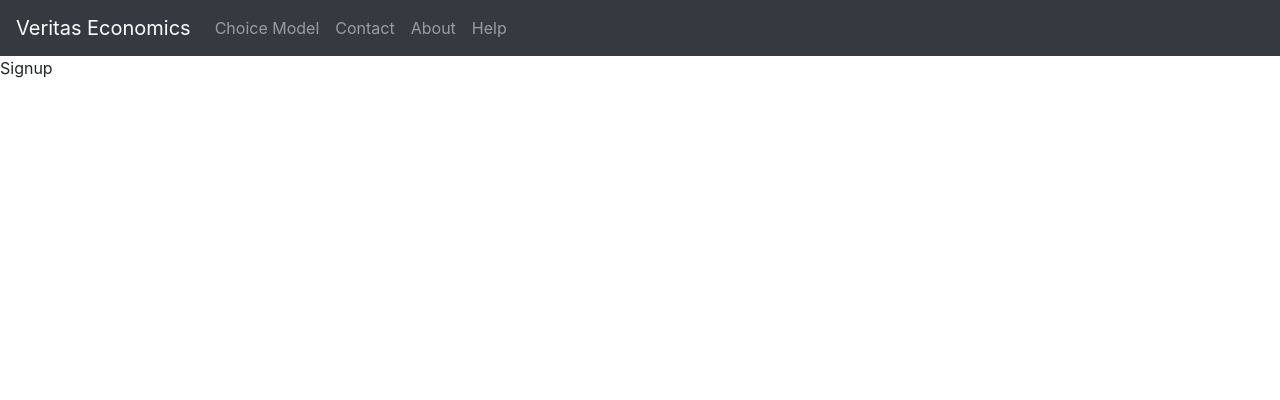
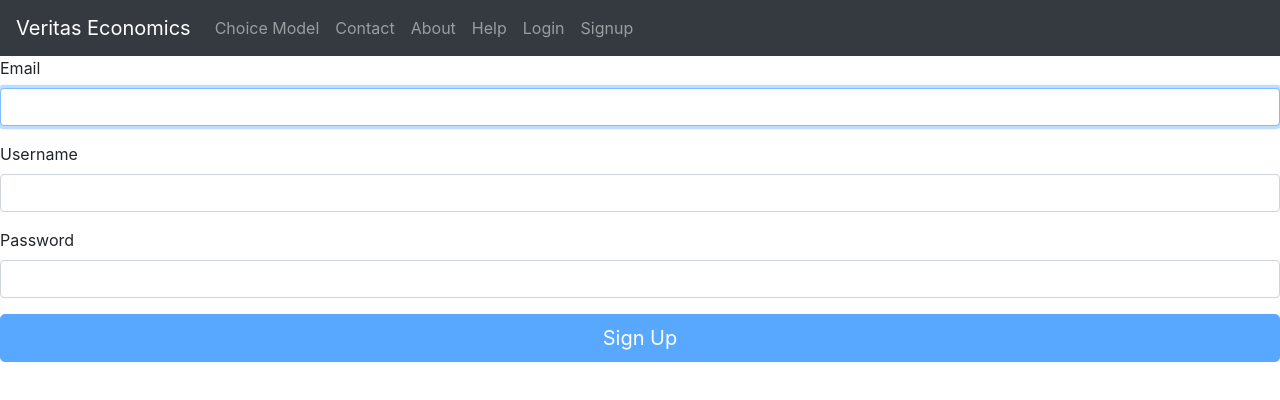
Before and after one commit to AlanChen4/Veritas, a React (Create React App) app: page /signup in a window 1280 px wide. Shown: the top 400 px of the page. Built offline with nearby package versions, Linux system fonts and the light colour scheme.

Commit message:
Add template for login and signup page

```diff
--- a/src/Components/Login.js
+++ b/src/Components/Login.js
@@ -1,9 +1,43 @@
-import React from 'react';
+import React, { useState } from 'react';
+import Button from 'react-bootstrap/Button';
+import Form from 'react-bootstrap/Form';
 
 function Login() {
+    const [email, setEmail] = useState("");
+    const [password, setPassword] = useState("");
+
+    function validateForm() {
+        return email.length > 0 && password.length > 0;
+    }
+
+    function handleSubmit(event) {
+        event.preventDefault();
+    }
+
     return (
         <div>
-            Login
+            <Form onSubmit={handleSubmit}>
+                <Form.Group size='lg' controlId='email'>
+                    <Form.Label>Email</Form.Label>
+                    <Form.Control
+                        autoFocus
+                        type='email'
+                        value={email}
+                        onChange={(e) => setEmail(e.target.value)}
+                    />
+                </Form.Group>
+                <Form.Group size='lg' controlId='password'>
+                    <Form.Label>Password</Form.Label>
+                    <Form.Control
+                        type='password'
+                        value={password}
+                        onChange={(e) => setPassword(e.target.value)}
+                    />
+                </Form.Group>
+                <Button block size='lg' type='submit' disabled={!validateForm()}>
+                    Login
+                </Button>
+            </Form>
         </div>
     );
 }
--- a/src/Components/Navbar.js
+++ b/src/Components/Navbar.js
@@ -13,6 +13,8 @@
                     <Nav.Link href='contact'>Contact</Nav.Link>
                     <Nav.Link href='about'>About</Nav.Link>
                     <Nav.Link href='help'>Help</Nav.Link>
+                    <Nav.Link href='login'>Login</Nav.Link>
+                    <Nav.Link href='signup'>Signup</Nav.Link>
                 </Nav>
             </Navbar.Collapse>
         </Navbar>
--- a/src/Components/Signup.js
+++ b/src/Components/Signup.js
@@ -1,9 +1,52 @@
-import React from 'react';
+import React, { useState } from 'react';
+import Button from 'react-bootstrap/Button';
+import Form from 'react-bootstrap/Form';
 
 function Signup() {
+    const [email, setEmail] = useState("");
+    const [username, setUsername] = useState("");
+    const [password, setPassword] = useState("");
+
+    function validateForm() {
+        return email.length > 0 && username.length > 0 && password.length > 0;
+    }
+
+    function handleSubmit(event) {
+        event.preventDefault();
+    }
+
     return (
         <div>
-            Signup
+            <Form onSubmit={handleSubmit}>
+                <Form.Group size='lg' controlId='email'>
+                    <Form.Label>Email</Form.Label>
+                    <Form.Control
+                        autoFocus
+                        type='email'
+                        value={email}
+                        onChange={(e) => setEmail(e.target.value)}
+                    />
+                </Form.Group>
+                <Form.Group size='lg' controlId='username'>
+                    <Form.Label>Username</Form.Label>
+                    <Form.Control
+                        type='username'
+                        value={username}
+                        onChange={(e) => setUsername(e.target.value)}
+                    />
+                </Form.Group>
+                <Form.Group size='lg' controlId='password'>
+                    <Form.Label>Password</Form.Label>
+                    <Form.Control
+                        type='password'
+                        value={password}
+                        onChange={(e) => setPassword(e.target.value)}
+                    />
+                </Form.Group>
+                <Button block size='lg' type='submit' disabled={!validateForm()}>
+                    Sign Up
+                </Button>
+            </Form>
         </div>
     );
 }
```
